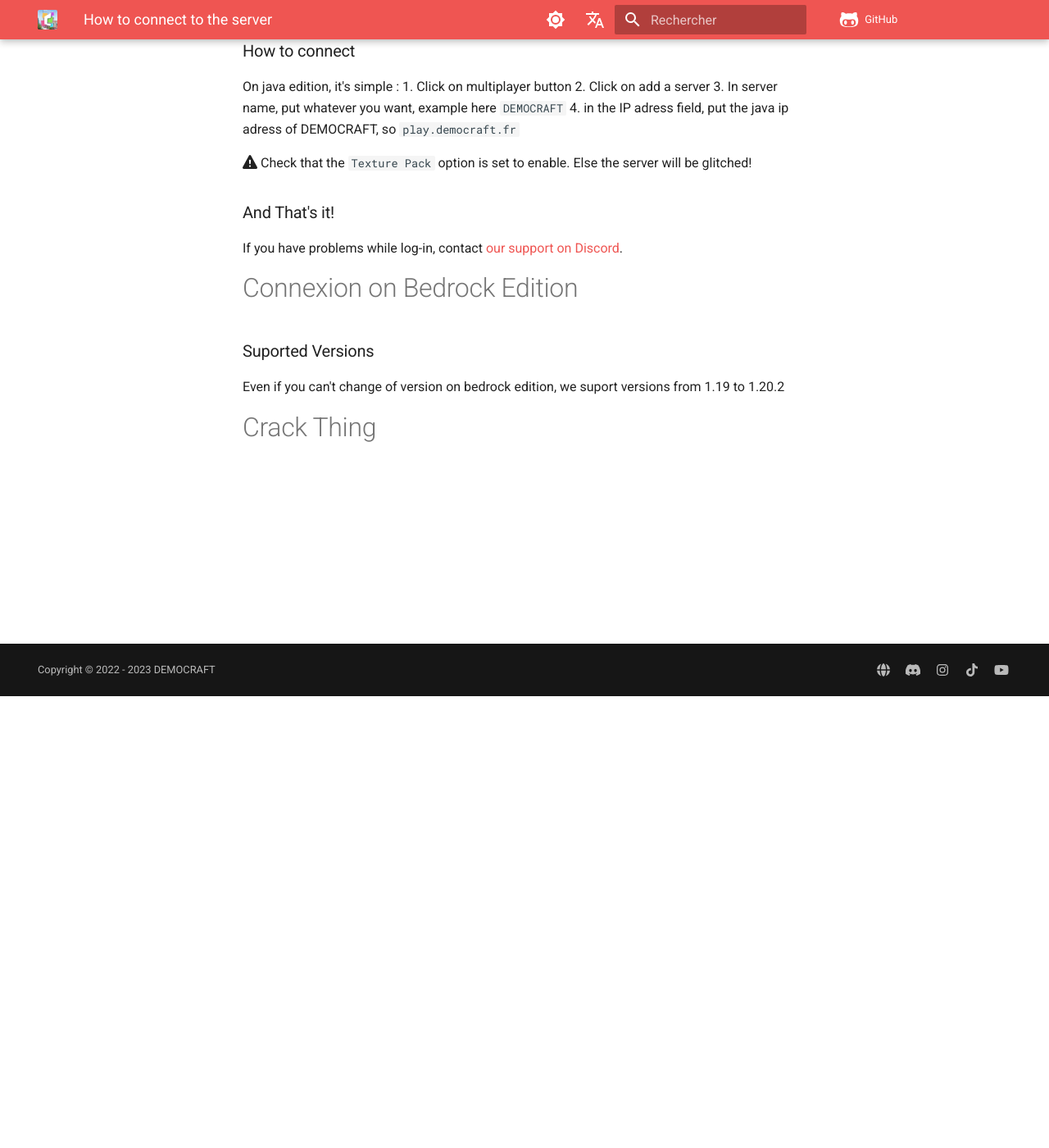
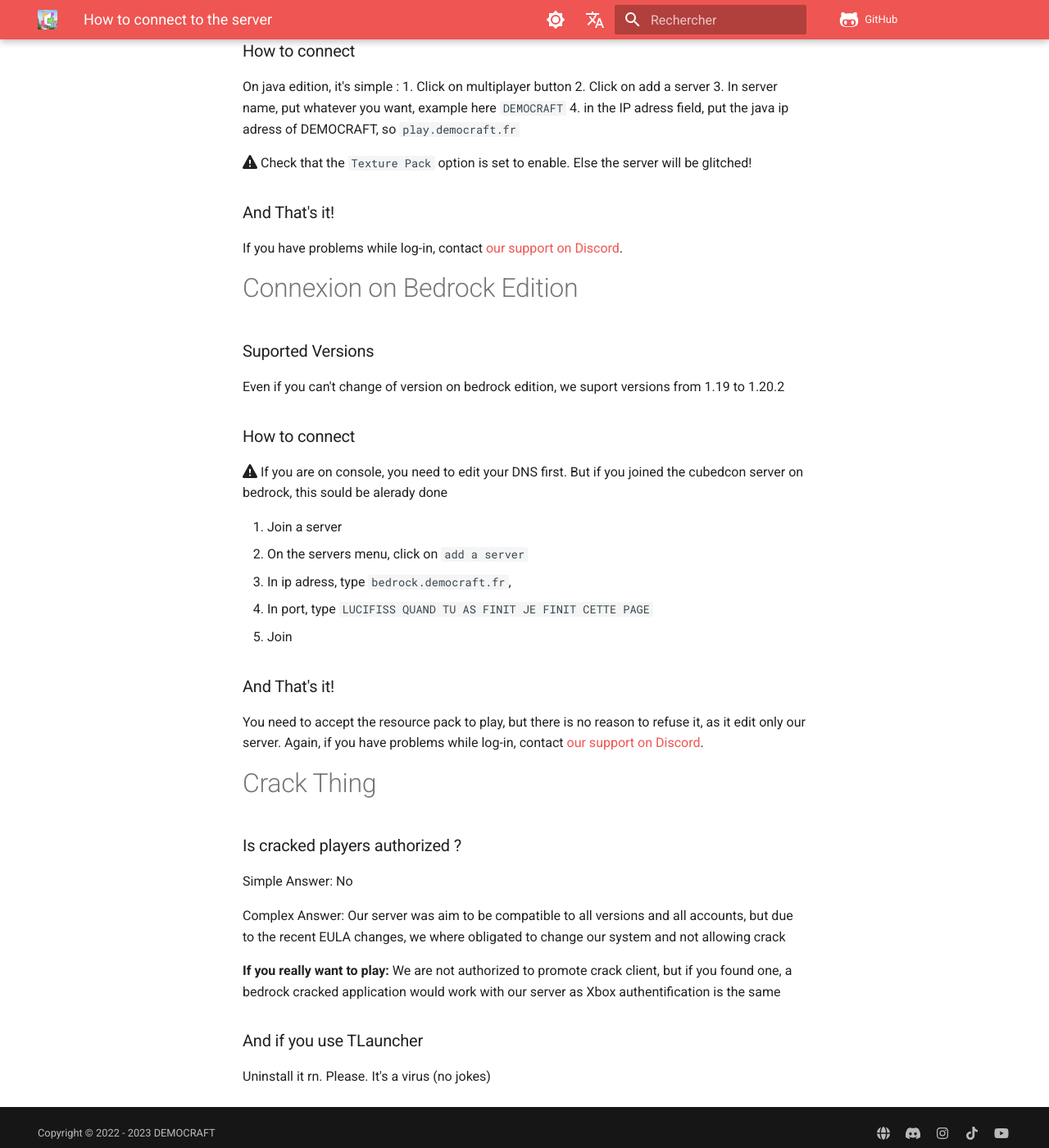
Before and after one commit to democraftmc/cubed-doc, an MkDocs documentation site: the page built from docs/docs/en/connexion.md, in a window 1280 px wide and 1400 px high, scrolled down 551 px. Shown: the whole window at 82% size. Built offline with MkDocs 1.6.1 and Material for MkDocs 9.7.7, drawn with Linux system fonts in a browser that asks for light colours; comment, search, counter and statistics services are not loaded.

Commit message:
Update connexion.md

```diff
--- a/docs/docs/en/connexion.md
+++ b/docs/docs/en/connexion.md
@@ -14,11 +14,33 @@
 3. In server name, put whatever you want, example here `DEMOCRAFT`
 4. in the IP adress field, put the java ip adress of DEMOCRAFT, so `play.democraft.fr`
 
-  :fontawesome-solid-triangle-exclamation: Check that the `Texture Pack` option is set to enable. Else the server will be glitched!
+:fontawesome-solid-triangle-exclamation: Check that the `Texture Pack` option is set to enable. Else the server will be glitched!
+
 ### And That's it!
 If you have problems while log-in, contact [our support on Discord](https://dsc.gg/democraft).
 
 # Connexion on Bedrock Edition
 ### Suported Versions
 Even if you can't change of version on bedrock edition, we suport versions from 1.19 to 1.20.2
+
+### How to connect
+:fontawesome-solid-triangle-exclamation: If you are on console, you need to edit your DNS first. But if you joined the cubedcon server on bedrock, this sould be alerady done
+
+1. Join a server
+2. On the servers menu, click on `add a server`
+3. In ip adress, type `bedrock.democraft.fr`,
+4. In port, type `LUCIFISS QUAND TU AS FINIT JE FINIT CETTE PAGE`
+5. Join
+
+### And That's it!
+You need to accept the resource pack to play, but there is no reason to refuse it, as it edit only our server. Again, if you have problems while log-in, contact [our support on Discord](https://dsc.gg/democraft).
+
 # Crack Thing
+### Is cracked players authorized ?
+Simple Answer: No
+
+Complex Answer: Our server was aim to be compatible to all versions and all accounts, but due to the recent EULA changes, we where obligated to change our system and not allowing crack
+
+**If you really want to play:** We are not authorized to promote crack client, but if you found one, a bedrock cracked application would work with our server as Xbox authentification is the same
+### And if you use TLauncher
+Uninstall it rn. Please. It's a virus (no jokes)
```
